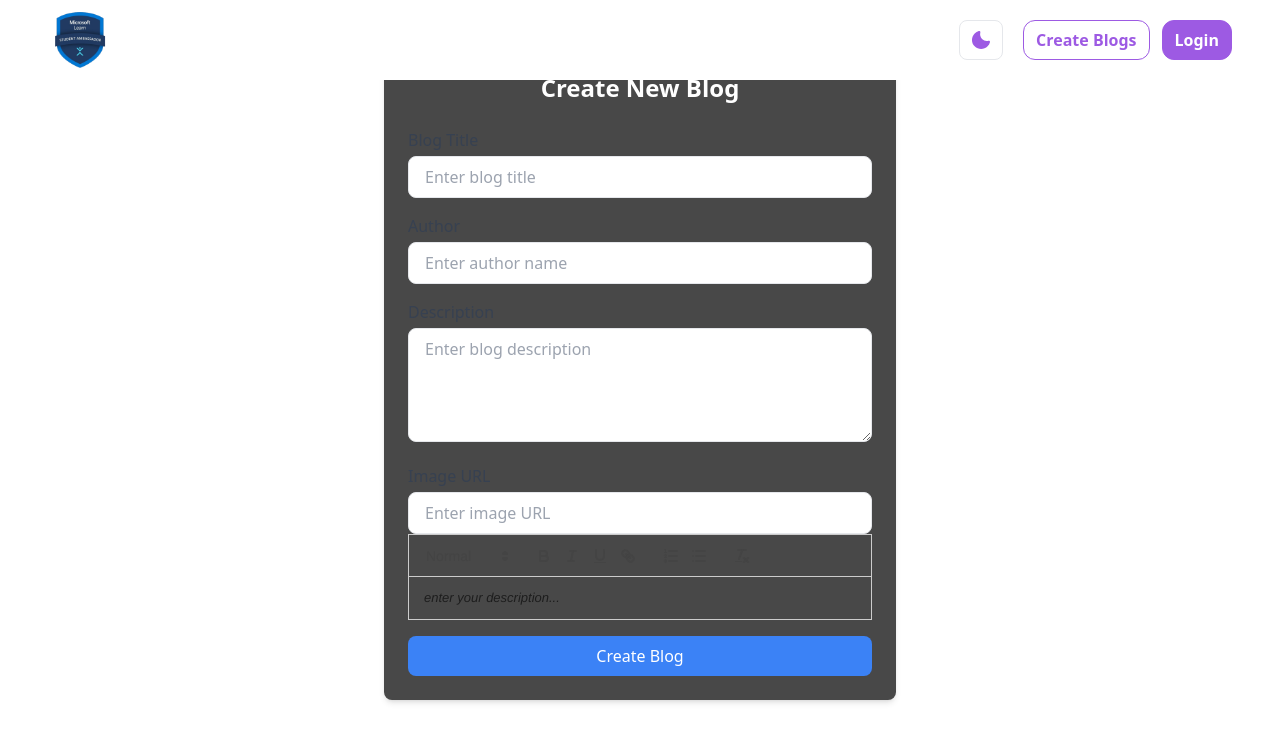
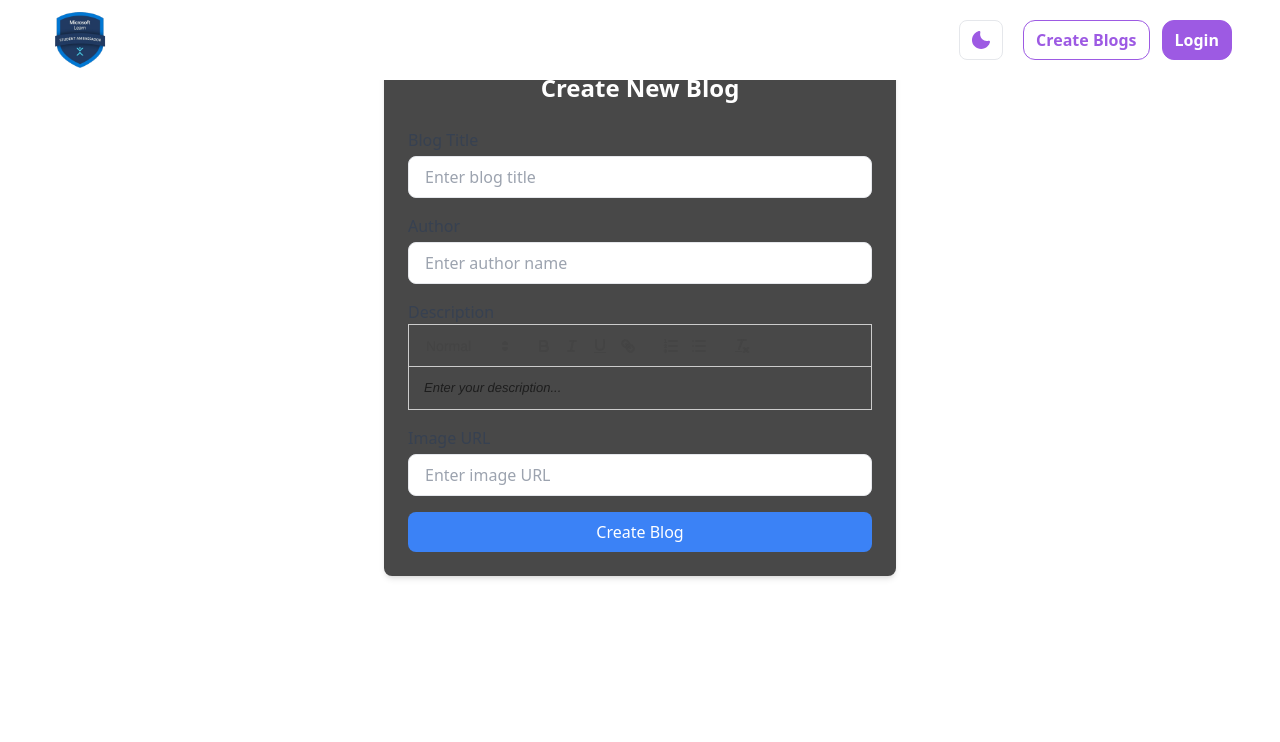
Before and after one commit to MLSAKIIT/devblogs-frontend, a React (Vite) app: page /create in a window 1280 px wide. Shown: the top 742 px of the page. Built offline with nearby package versions, Linux system fonts and the light colour scheme.

Commit message:
feat[create blog]: Add form validation via react-hook-form and yup

```diff
--- a/src/components/BlogForm.jsx
+++ b/src/components/BlogForm.jsx
@@ -1,30 +1,28 @@
 import { useState } from "react";
 import ReactQuill from 'react-quill';
 import 'react-quill/dist/quill.snow.css';
+import { useForm, Controller } from "react-hook-form";
+import { yupResolver } from "@hookform/resolvers/yup";
+import * as Yup from "yup";
 
 const BlogForm = ({ onCreateBlog }) => {
-  const [title, setTitle] = useState("");
-  const [description, setDescription] = useState("");
-  const [author, setAuthor] = useState("");
-  const [imgUrl, setImgUrl] = useState("");
+  const schema = Yup.object().shape({
+    title: Yup.string().required("Title is required"),
+    author: Yup.string().required("Author is required"),
+    description: Yup.string().required("Description is required"),
+    imgUrl: Yup.string().url("Must be a valid URL").required("Image URL is required"),
+  });
 
-  const handleSubmit = (e) => {
-    e.preventDefault();
+  const { register, handleSubmit, control, formState: { errors } } = useForm({
+    resolver: yupResolver(schema),
+  });
+
+  const onSubmit = (data) => {
     const newBlog = {
-      title,
-      description,
-      author,
-      img: imgUrl,
+      ...data,
       date: new Date().toLocaleDateString(),
     };
-    // Callback to send blog data to parent component
     onCreateBlog(newBlog);
-
-    // Reset form fields after submission
-    setTitle("");
-    setDescription("");
-    setAuthor("");
-    setImgUrl("");
   };
 
   return (
@@ -32,7 +30,7 @@ const BlogForm = ({ onCreateBlog }) => {
       <h2 className="text-2xl font-bold mb-6 text-white text-center">
         Create New Blog
       </h2>
-      <form onSubmit={handleSubmit}>
+      <form onSubmit={handleSubmit(onSubmit)}>
         <div className="mb-4">
           <label htmlFor="title" className="block text-gray-700">
             Blog Title
@@ -41,11 +39,10 @@ const BlogForm = ({ onCreateBlog }) => {
             id="title"
             type="text"
             className="w-full px-4 py-2 mt-1 border rounded-lg"
-            value={title}
-            onChange={(e) => setTitle(e.target.value)}
+            {...register("title")}
             placeholder="Enter blog title"
-            required
           />
+          {errors.title && <span className="text-red-500">{errors.title.message}</span>}
         </div>
         <div className="mb-4">
           <label htmlFor="author" className="block text-gray-700">
@@ -55,25 +52,29 @@ const BlogForm = ({ onCreateBlog }) => {
             id="author"
             type="text"
             className="w-full px-4 py-2 mt-1 border rounded-lg"
-            value={author}
-            onChange={(e) => setAuthor(e.target.value)}
+            {...register("author")}
             placeholder="Enter author name"
-            required
           />
+          {errors.author && <span className="text-red-500">{errors.author.message}</span>}
         </div>
         <div className="mb-4">
           <label htmlFor="description" className="block text-gray-700">
             Description
           </label>
-          <textarea
-            id="description"
-            className="w-full px-4 py-2 mt-1 border rounded-lg"
-            value={description}
-            onChange={(e) => setDescription(e.target.value)}
-            placeholder="Enter blog description"
-            rows="4"
-            required
+          <Controller
+            name="description"
+            control={control}
+            render={({ field }) => (
+              <ReactQuill
+                theme="snow"
+                className="block text-gray-700"
+                value={field.value}
+                onChange={field.onChange}
+                placeholder="Enter your description..."
+              />
+            )}
           />
+          {errors.description && <span className="text-red-500">{errors.description.message}</span>}
         </div>
         <div className="mb-4">
           <label htmlFor="imgUrl" className="block text-gray-700">
@@ -83,16 +84,10 @@ const BlogForm = ({ onCreateBlog }) => {
             id="imgUrl"
             type="url"
             className="w-full px-4 py-2 mt-1 border rounded-lg"
-            value={imgUrl}
-            onChange={(e) => setImgUrl(e.target.value)}
+            {...register("imgUrl")}
             placeholder="Enter image URL"
-            required
           />
-          <ReactQuill theme="snow" className="block text-gray-700"
-          value={description}
-          onChange={setDescription}
-          placeholder="enter your description..."
-          ></ReactQuill>
+          {errors.imgUrl && <span className="text-red-500">{errors.imgUrl.message}</span>}
         </div>
         <button
           type="submit"
```
Also changed, not shown: 1 other file (tests, documents, lock files or other folders).
